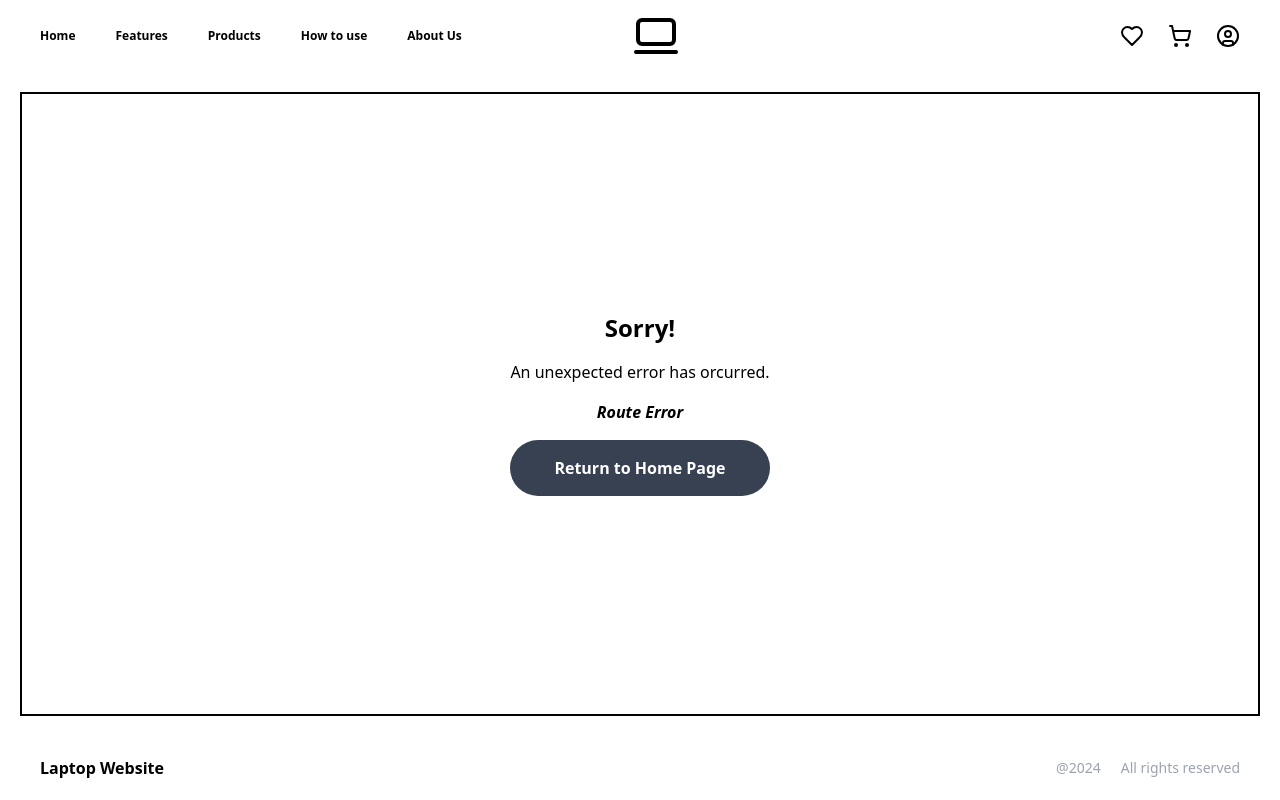
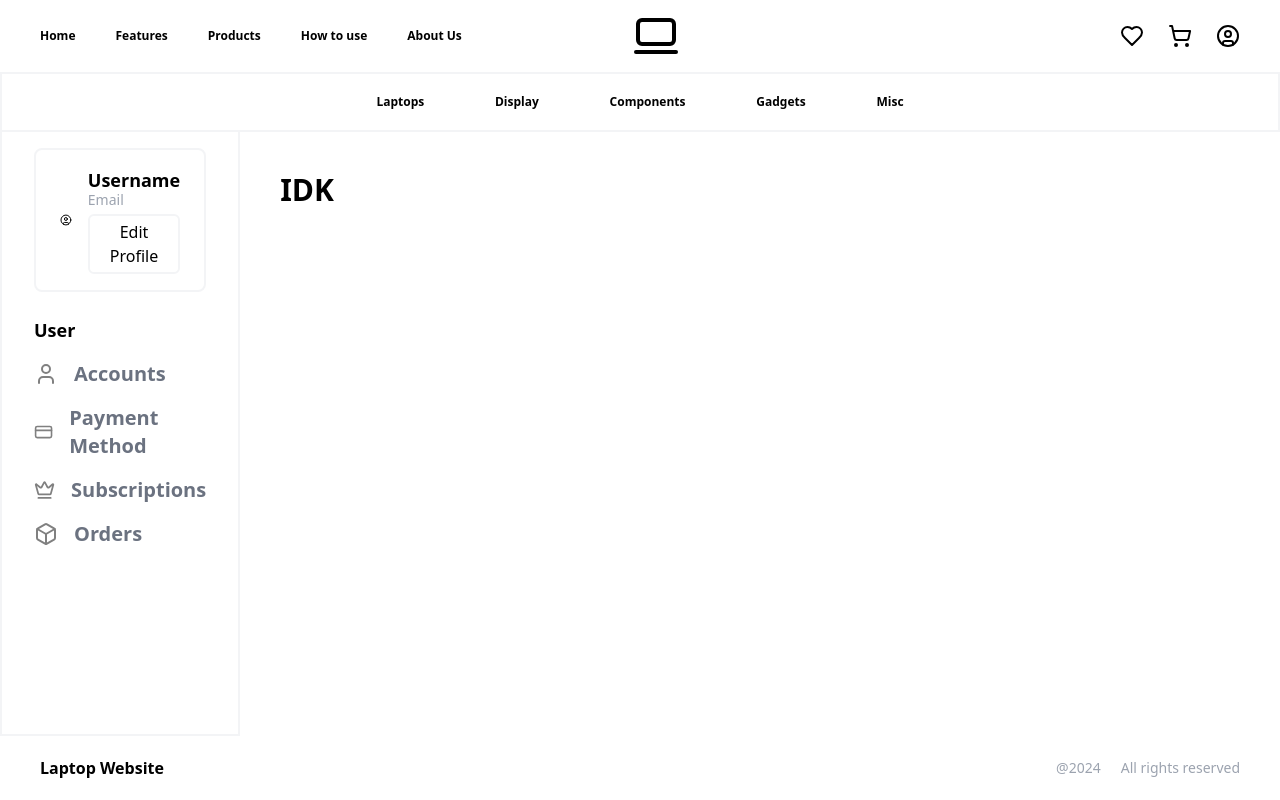
Before and after one commit to Twiztss/Laptop-Website, a React (Vite) app: page /profile in a window 1280 px wide. Built offline with nearby package versions, Linux system fonts and the light colour scheme.

Commit message:
Add profile page and routes, product page subcategory, sidebar adjustments

```diff
--- a/src/components/Header.tsx
+++ b/src/components/Header.tsx
@@ -2,6 +2,10 @@ import { Link } from "react-router-dom"
 import { Heart, Laptop2Icon, ShoppingCart, UserCircle } from "lucide-react"
 
 export default function Header() {
+
+  // Test credential
+  const isLoggedIn = true
+
   return (
     <header className="flex justify-between items-center w-full bg-white px-10 py-6 sticky">
         <div className="flex gap-10 font-bold text-xs">
@@ -16,7 +20,7 @@ export default function Header() {
         <div className="flex gap-6">
           <Link to={"/favorite"}><Heart width={24} height={24}/></Link>
           <Link to={"/cart"}><ShoppingCart width={24} height={24}/></Link>
-          <Link to={"/auth"}><UserCircle width={24} height={24}/></Link>
+          <Link to={`${isLoggedIn ? "/profile" : "/auth"}`}><UserCircle width={24} height={24}/></Link>
         </div>
     </header>
   )
--- a/src/components/Sidebar.tsx
+++ b/src/components/Sidebar.tsx
@@ -1,6 +1,9 @@
-import { FolderArchive, SidebarIcon } from "lucide-react"
+import { Box, CreditCard, Crown, FolderArchive, SidebarIcon, User, UserCircle } from "lucide-react"
 import CreatableSelect from "react-select/creatable";
 import makeAnimated from 'react-select/animated';
+import { sampleSubCategory } from "../data/category-data";
+import { SubCategory } from "../types/Catogory";
+import { useLocation } from "react-router-dom";
 
 const options = [
   { value: 'laptops', label: 'Laptops' },
@@ -10,25 +13,22 @@ const options = [
   { value: 'misc', label: 'Misc' },
 ]
 
-const Category = () => {
+const CategoryOption = ({range1, range2} : any) => {
 
-    const subCategory = () => {
+    const subCategory = (item : SubCategory) => {
       return (
         <div className="flex gap-2 items-center">
           <FolderArchive width={16} height={16} className="opacity-50"/>
-          <p className="text-sm font-medium">Sub-Category 1</p>
+          <p className="text-sm font-medium">{item.name}</p>
         </div>
       )
     }
 
     return (
         <div className="flex flex-col gap-2">
-            <h2 className="text-sm text-gray-500">Category</h2>
+            <h2 className="text-sm text-gray-500">Category {range1}</h2>
             <div className="flex flex-col gap-1">
-              {subCategory()}
-              {subCategory()}
-              {subCategory()}
-              {subCategory()}
+              {sampleSubCategory.slice(range1,range2).map(subCategory)}
             </div>
         </div>
     )
@@ -63,17 +63,81 @@ const Filter = () => {
   )
 }
 
-export default function Sidebar() {
+const ProfileIcon = () => {
   return (
-    <aside className='flex flex-col border-gray-100 border-2 border-t-0 px-12 py-6 gap-6 w-1/5 h-full overflow-hidden'>
-      <div className="flex justify-between items-center">
-        <h1 className="text-2xl font-bold">Products</h1>
-        <SidebarIcon color="gray" className="cursor-pointer"/>
+    <div className="flex w-full items-center justify-start gap-4 px-6 py-4 rounded-lg border-gray-100 border-2">
+      <UserCircle height={48} width={48} className="w-1/4"/>
+      <div className="flex flex-col gap-1">
+        <h1 className="text-lg font-semibold">Username</h1>
+        <h2 className="text-sm text-gray-400 -my-2 font-medium">Email</h2>
+        <button className="mt-2 border-gray-100 border-2 px-2 py-1 rounded-md font-medium">Edit Profile</button>
       </div>
-      <hr className="border-1"/>
-      <Category />
-      <Category />
-      <Filter />
+    </div>
+  )
+}
+
+const ProfileOption = ({handleClick} : any) => {
+  return (
+    <div className="flex flex-col gap-4">
+      <p className="font-semibold text-lg">User</p>
+      <div className="flex gap-4 items-center cursor-pointer" onClick={handleClick} id="Account">
+        <User color="gray"/>
+        <p className="font-semibold text-xl text-gray-500">Accounts</p>
+      </div>
+      <div className="flex gap-4 items-center cursor-pointer" onClick={handleClick} id="Payment">
+        <CreditCard color="gray"/>
+        <p className="font-semibold text-xl text-gray-500">Payment Method</p>
+      </div>
+      <div className="flex gap-4 items-center cursor-pointer" onClick={handleClick} id="Subscriptions">
+        <Crown color="gray"/>
+        <p className="font-semibold text-xl text-gray-500">Subscriptions</p>
+      </div>
+      <div className="flex gap-4 items-center cursor-pointer" onClick={handleClick} id="Orders">
+        <Box color="gray"/>
+        <p className="font-semibold text-xl text-gray-500">Orders</p>
+      </div>
+    </div>
+  )
+}
+
+export default function Sidebar({ handleClick } : any) {
+
+  const url = useLocation().pathname
+
+  const PageComponent = (url : string) => {
+
+    let component
+
+    if (url == "/products") {
+      // px-12 py-6
+      component =  (
+        <section className="flex flex-col gap-6 px-12 py-6">
+          <div className="flex justify-between items-center">
+            <h1 className="text-2xl font-bold">{(url.slice(1,url.length).toUpperCase())}</h1>
+            <SidebarIcon color="gray" className="cursor-pointer"/>
+          </div>
+          <hr className="border-1"/>
+          <CategoryOption range1={0} range2={4} />
+          <CategoryOption range1={4} range2={8} />
+          <Filter />
+        </section>
+      )
+    } else if (url == "/profile") {
+      // p-8
+      component = (
+        <section className="flex flex-col gap-6 px-8 py-4">
+          <ProfileIcon />
+          <ProfileOption handleClick={handleClick} />
+        </section>
+      )
+    }
+
+    return component
+  }
+
+  return (
+    <aside className='flex flex-col border-gray-100 border-2 border-t-0 w-1/5 h-full overflow-hidden'>
+      {PageComponent(url)}
     </aside>
   )
 }
--- a/src/data/category-data.ts
+++ b/src/data/category-data.ts
@@ -1,6 +1,17 @@
-import { Category } from "../types/Catogory";
+import { Category, SubCategory } from "../types/Catogory";
 
-const sampleCategory : Category[] = [
+export const sampleSubCategory : SubCategory[] = [
+  { id : 0, name : "Sub Category 1" },
+  { id : 1, name : "Sub Category 2" },
+  { id : 2, name : "Sub Category 3" },
+  { id : 3, name : "Sub Category 4" },
+  { id : 4, name : "Sub Category 5" },
+  { id : 5, name : "Sub Category 6" },
+  { id : 6, name : "Sub Category 7" },
+  { id : 7, name : "Sub Category 8" },
+]
+
+export const sampleCategory : Category[] = [
     {
       id : 0,
       name : "Laptops",
--- a/src/main.tsx
+++ b/src/main.tsx
@@ -12,6 +12,7 @@ import ProductDetail from './routes/product-detail'
 import Cart from './routes/cart'
 import Favorite from './routes/favorite'
 import Auth from './routes/auth'
+import Profile from './routes/profile'
 
 const router = createBrowserRouter([
   {
@@ -51,6 +52,10 @@ const router = createBrowserRouter([
     path : "auth",
     element : <Auth />
   },
+  {
+    path : "profile",
+    element : <Profile />
+  },
 ])
 
 ReactDOM.createRoot(document.getElementById('root')!).render(
--- a/src/routes/products.tsx
+++ b/src/routes/products.tsx
@@ -4,17 +4,17 @@ import Header from "../components/Header";
 import { FilterIcon, Plus, XIcon } from "lucide-react"
 import Sidebar from "../components/Sidebar";
 import { Link } from "react-router-dom";
-import sampleCategory from "../data/category-data";
-import sampleProduct from "../data/product-data";
 import { Product } from "../types/Product";
 import { Category } from "../types/Catogory";
+import {sampleCategory} from "../data/category-data";
+import sampleProduct from "../data/product-data";
 
 export default function Products() {
   const [isFilter, setIsFilter] = useState(false)
   const [filterInput, setFilterInput] = useState("")
   const [selected, setSelected] = useState(true)
 
-  const prodRender = (prod : Product) => {
+  const ProductCard = (prod : Product) => {
     return (
       <div className="flex flex-col w-1/5 gap-4 rounded-lg shadow-md justify-between aspect-square">
         <div className="self-center w-full h-2/3 bg-gray-100 rounded-t-lg"></div>
@@ -90,7 +90,7 @@ export default function Products() {
             </div>
           </nav>
           <div className="flex gap-6">
-            {sampleProduct.map(prodRender)}
+            {sampleProduct.map(ProductCard)}
           </div>
           </section>
       </main>
--- /dev/null
+++ b/src/routes/profile.tsx
@@ -0,0 +1,41 @@
+import { useState } from "react";
+import Footer from "../components/Footer";
+import Header from "../components/Header";
+import Sidebar from "../components/Sidebar";
+import sampleCategory from "../data/category-data";
+import { Category } from "../types/Catogory";
+
+export default function Profile() {
+
+    const [currentPage, setCurrentPage] = useState("IDK ")
+
+    const handleClick = (e : any) => {
+        setCurrentPage(e.target.id)
+    }
+
+    const tag = (tag : Category) => {
+        return (
+            <p className="text-xs font-bold cursor-pointer">{tag.name}</p>
+        )
+        }
+
+    return (
+    <body className="flex flex-col w-full h-screen justify-between">
+        <Header />
+        <nav className="flex border-2 border-gray-100 w-full px-10 py-5 items-center justify-center">
+        <div className="flex w-1/2 justify-around">
+            {sampleCategory.map(tag)}
+        </div>
+        </nav>
+        <main className="flex w-full h-full">
+        <Sidebar handleClick={handleClick}/>
+        <section className="flex flex-col gap-6 m-10 w-4/5 overflow-y-scroll">
+            <nav className="flex justify-between">
+                <h1 className="text-3xl font-bold">{currentPage}</h1>
+            </nav>
+            </section>
+        </main>
+        <Footer />
+    </body>
+    )
+}
--- a/src/types/Catogory.ts
+++ b/src/types/Catogory.ts
@@ -4,3 +4,8 @@ export interface Category {
     url : string,
     amount : number,
   }
+
+export interface SubCategory {
+  id : number,
+  name : string,
+}
```
